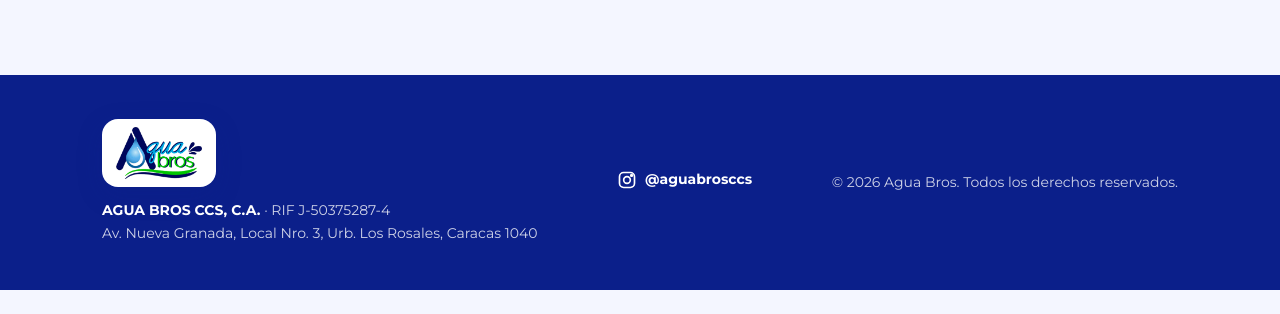
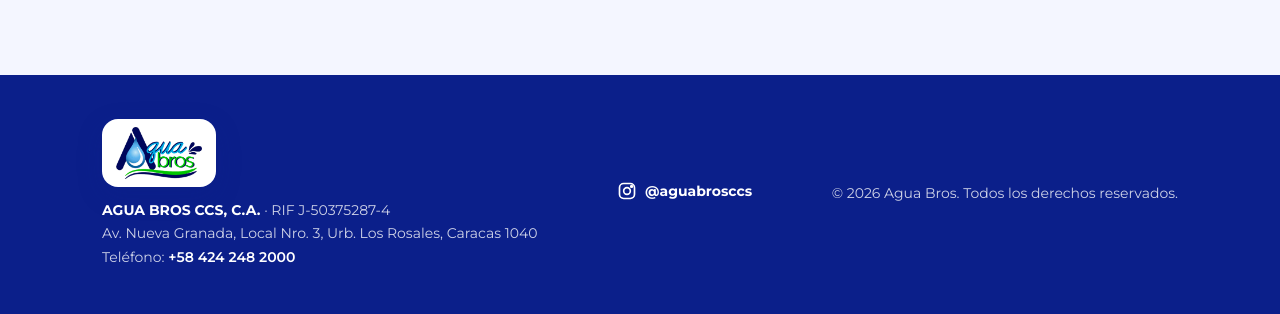
Before and after one commit to aguabrosccs/aguabros-web, a plain HTML site: page index.html in a window 1280 px wide. Shown: the part 3094-3408 px from the top of the page. Before the commit the page ends 3384 px from the top, so only its background shows below. Drawn offline with Linux system fonts and the light colour scheme.

Commit message:
Add files via upload

```diff
--- a/index.html
+++ b/index.html
@@ -329,7 +329,7 @@
   <div class="wrap">
     <div>
       <span class="logo-badge" style="margin-bottom:12px"><img src="logo.png" alt="Agua Bros" width="132" height="80"></span>
-      <div class="legal"><b>AGUA BROS CCS, C.A.</b> · RIF J-50375287-4<br>Av. Nueva Granada, Local Nro. 3, Urb. Los Rosales, Caracas 1040</div>
+      <div class="legal"><b>AGUA BROS CCS, C.A.</b> · RIF J-50375287-4<br>Av. Nueva Granada, Local Nro. 3, Urb. Los Rosales, Caracas 1040<br>Teléfono: <a href="tel:+584242482000" style="color:#fff;font-weight:600">+58 424 248 2000</a></div>
     </div>
     <div class="social"><a href="https://www.instagram.com/aguabrosccs/" target="_blank" rel="noopener"><svg viewBox="0 0 24 24" fill="none" stroke="currentColor" stroke-width="2"><rect x="3" y="3" width="18" height="18" rx="5"/><circle cx="12" cy="12" r="4"/><circle cx="17.5" cy="6.5" r="1" fill="currentColor"/></svg>@aguabrosccs</a></div>
     <div>© <span id="y"></span> Agua Bros. Todos los derechos reservados.</div>
```
